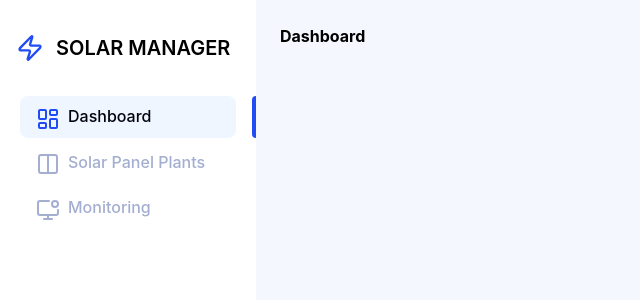
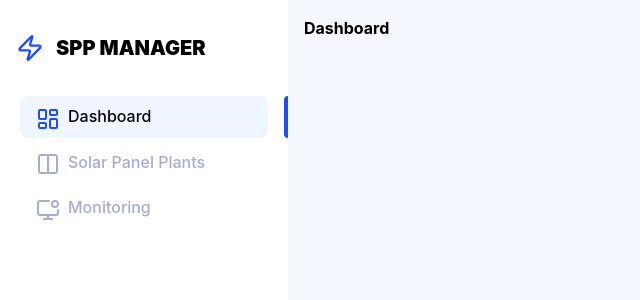
Before and after one commit to ZoiPistioli/solar-plant-monitoring, a React (Vite) app: page / in a window 1280 px wide. Shown: the top 300 px of the page, without its empty margins (0-640 px from the left). Built offline with nearby package versions, Linux system fonts and the light colour scheme.

Commit message:
style: Update layout and sidebar styles; adjust padding, margins, and font weights; enhance scrollbar appearance

```diff
--- a/src/components/Layout/Layout.module.css
+++ b/src/components/Layout/Layout.module.css
@@ -11,7 +11,7 @@
 
 .main {
     overflow-y: auto;
-    padding: 1.5rem;
+    padding: 1rem;
     background-color: var(--color-lightPrimary);
     min-height: 100vh;
 }
@@ -19,6 +19,6 @@
 @media (min-width: 768px) {
     .content {
         padding-top: 0;
-        margin-left: 16rem;
+        margin-left: 18rem;
     }
 }
--- a/src/components/Sidebar/Sidebar.module.css
+++ b/src/components/Sidebar/Sidebar.module.css
@@ -26,7 +26,7 @@
 
 .logoTitle {
     font-size: var(--font-size-lg);
-    font-weight: 600;
+    font-weight: 900;
 }
 
 .toggleButton {
@@ -79,7 +79,7 @@
 .desktopLogoTitle {
     margin-left: 0.75rem;
     font-size: var(--font-size-xl);
-    font-weight: 600;
+    font-weight: 900;
 }
 
 .navigation {
@@ -151,7 +151,7 @@
     }
 
     .sidebar {
-        width: 16rem;
+        width: 18rem;
         transform: translateX(0);
         padding-top: 1rem;
     }
--- a/src/components/Sidebar/index.tsx
+++ b/src/components/Sidebar/index.tsx
@@ -38,7 +38,7 @@ const Sidebar = () => {
       <aside className={`${styles.sidebar} ${isOpen ? styles.sidebarOpen : ''}`}>
         <div className={styles.desktopLogo}>
           <Zap className={styles.desktopLogoIcon} />
-          <h1 className={styles.desktopLogoTitle}>SOLAR MANAGER</h1>
+          <h1 className={styles.desktopLogoTitle}>SPP MANAGER</h1>
         </div>
 
         <nav className={styles.navigation}>
--- a/src/index.css
+++ b/src/index.css
@@ -66,6 +66,13 @@
     --font-weight-medium: 500;
     --font-weight-semibold: 600;
     --font-weight-bold: 700;
+    --font-weight-extrabold: 800;
+    --font-weight-black: 900;
+
+    --tw-ring-offset-shadow: 0 0 #0000;
+    --tw-ring-shadow: 0 0 #0000;
+    --tw-shadow: 0 4px 6px -1px rgba(0, 0, 0, 0.1), 0 2px 4px -1px rgba(0, 0, 0, 0.06);
+    --tw-shadow-colored: 0 4px 6px -1px var(--tw-shadow-color, #0000), 0 2px 4px -1px var(--tw-shadow-color, #0000);
 }
 
 body {
@@ -76,3 +83,39 @@ body {
     -webkit-font-smoothing: antialiased;
     -moz-osx-font-smoothing: grayscale;
 }
+
+* {
+    scrollbar-width: thin;
+    scrollbar-color: rgba(33, 76, 245, 0.15) transparent;
+  }
+
+  ::-webkit-scrollbar {
+    width: 10px;
+    height: 10px;
+  }
+
+  ::-webkit-scrollbar-track {
+    background: var(--color-lightPrimary);
+    border-radius: 10px;
+  }
+
+  ::-webkit-scrollbar-thumb {
+    background-color: rgba(33, 76, 245, 0.15);
+    border-radius: 10px;
+    border: 2px solid transparent;
+    background-clip: content-box;
+    transition: background-color 0.3s ease;
+  }
+
+  ::-webkit-scrollbar-thumb:hover {
+    background-color: rgba(33, 76, 245, 0.25);
+  }
+
+  html {
+    scroll-behavior: smooth;
+    overscroll-behavior-y: none;
+  }
+
+  body {
+    -webkit-overflow-scrolling: touch;
+  }
```
